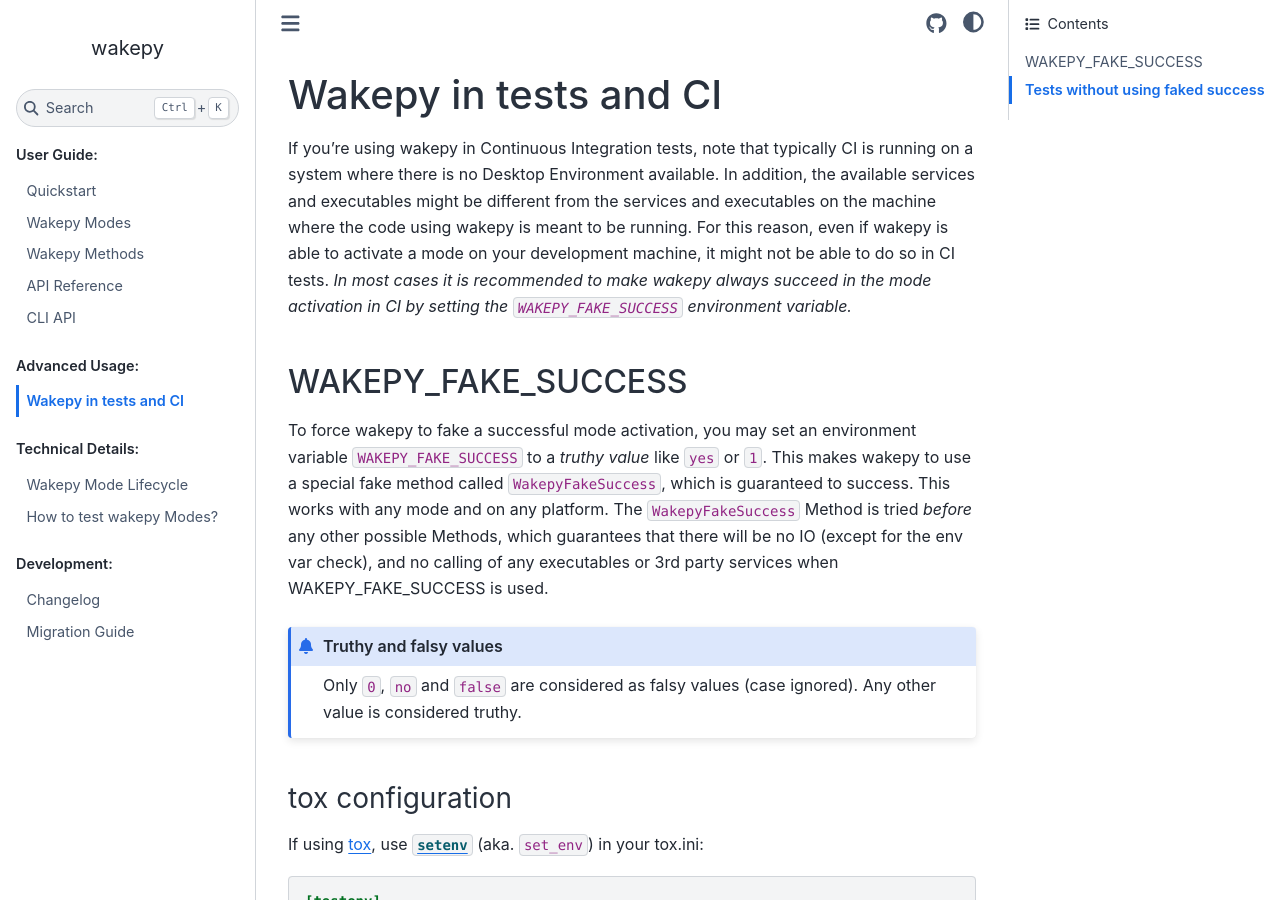
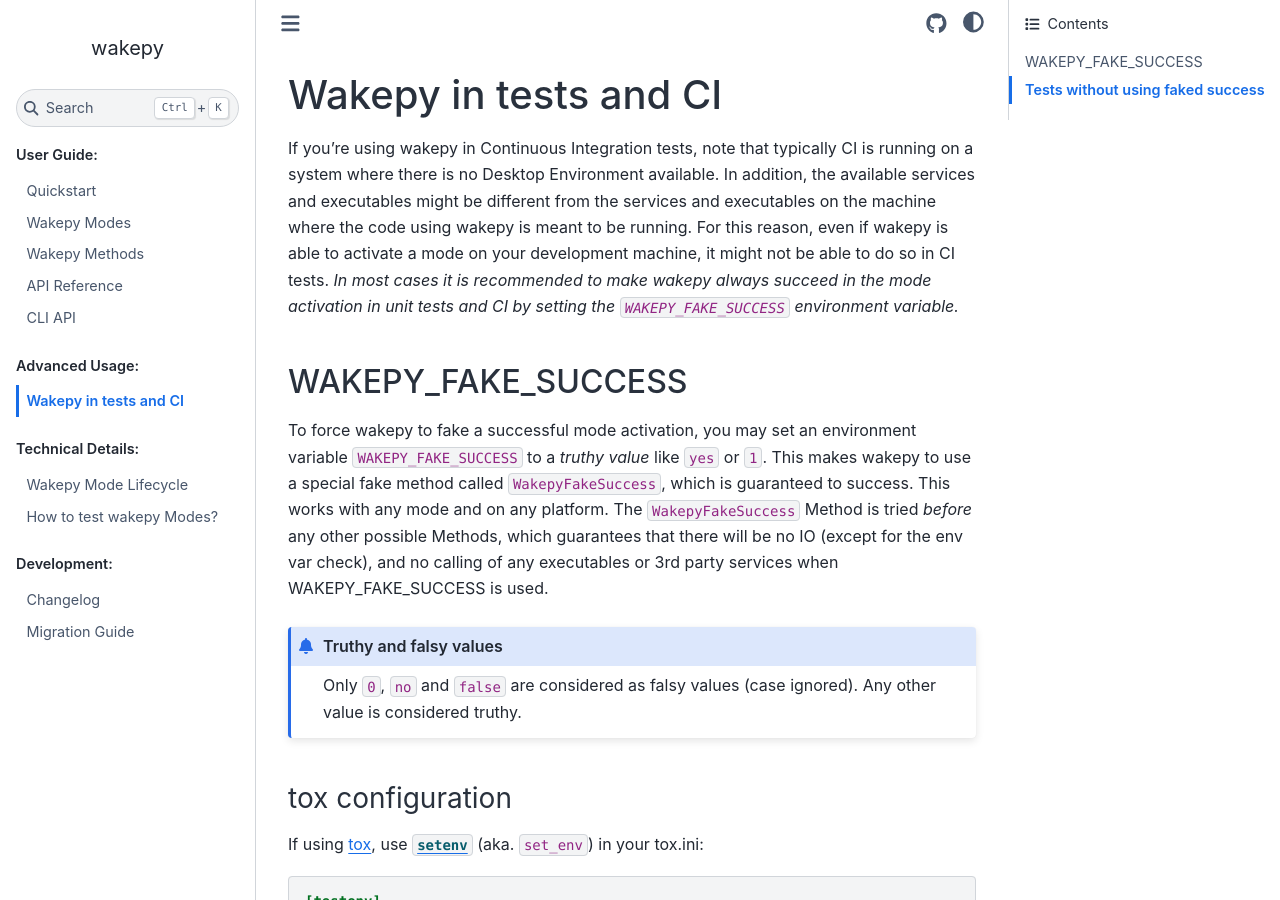
Before and after one commit to fohrloop/wakepy, a Sphinx documentation site: the page built from docs/source/tests-and-ci.md, in a window 1280 px wide and 900 px high. Built offline with Sphinx 7.4.7 and the Sphinx Book theme 1.1.4, drawn with Linux system fonts in a browser that asks for light colours; the version number could not be read and is left out.

Commit message:
add: unit tests and

```diff
--- a/docs/source/tests-and-ci.md
+++ b/docs/source/tests-and-ci.md
@@ -1,6 +1,6 @@
 # Wakepy in tests and CI
 
-If you're using wakepy in Continuous Integration tests, note that typically CI is running on a system where there is no Desktop Environment available. In addition, the available services and executables might be different from the services and executables on the machine where the code using wakepy is meant to be running. For this reason, even if wakepy is able to activate a mode on your development machine, it might not be able to do so in CI tests. *In most cases it is recommended to make wakepy always succeed in the mode activation in CI by setting the `WAKEPY_FAKE_SUCCESS` environment variable.*
+If you're using wakepy in Continuous Integration tests, note that typically CI is running on a system where there is no Desktop Environment available. In addition, the available services and executables might be different from the services and executables on the machine where the code using wakepy is meant to be running. For this reason, even if wakepy is able to activate a mode on your development machine, it might not be able to do so in CI tests. *In most cases it is recommended to make wakepy always succeed in the mode activation in unit tests and CI by setting the `WAKEPY_FAKE_SUCCESS` environment variable.*
 
 ## WAKEPY_FAKE_SUCCESS
 To force wakepy to fake a successful mode activation, you may set an environment variable `WAKEPY_FAKE_SUCCESS` to a *truthy value* like `yes` or `1`.  This makes wakepy to use a special fake method called `WakepyFakeSuccess`, which is guaranteed to success. This works with any mode and on any platform. The `WakepyFakeSuccess` Method is tried *before* any other possible Methods, which guarantees that there will be no IO (except for the env var check), and no calling of any executables or 3rd party services when WAKEPY_FAKE_SUCCESS is used.
```
